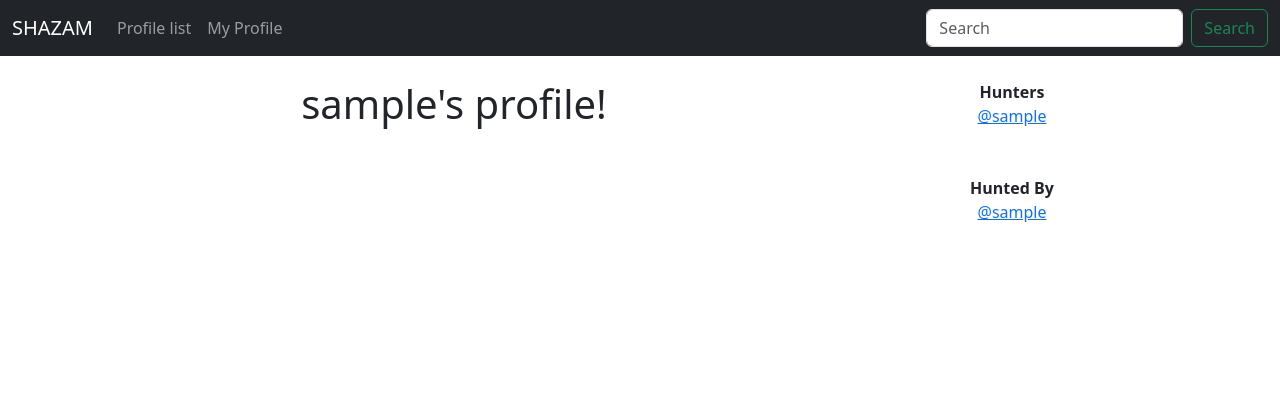
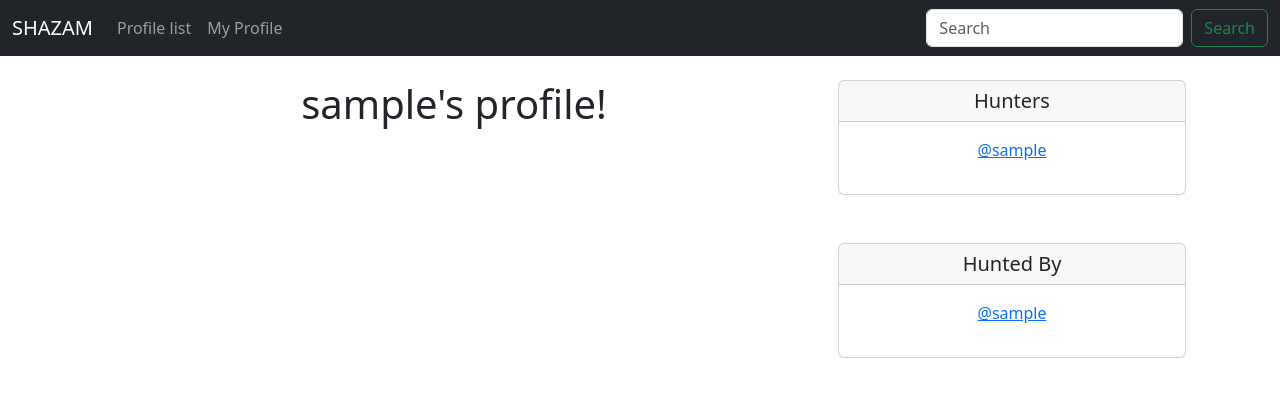
Before and after one commit to shahriaarrr/SHAZAM, a Django app: page /profile/1 in a window 1280 px wide. Shown: the top 397 px of the page. Run offline with Django 4.2, Linux system fonts and the light colour scheme; the visitor is signed in with stand-in values (Sample User, id 1); data comes from the database, SQL or seed files in the repository.

Commit message:
add card for followers and followed by sections

```diff
--- a/shazam/templates/profile.html
+++ b/shazam/templates/profile.html
@@ -8,16 +8,32 @@
             </div>
 
             <div class="col-4">
-                <strong>Hunters</strong><br/>
+                <div class="card">
+                  <h5 class="card-header">Hunters</h5>
+                  <div class="card-body">
+                    <p class="card-text">
                         {% for hunting in profile.hunters.all %}
                             <a href="{% url 'profile' hunting.user.id %}">@{{ hunting }}<a/><br/>
                         {% endfor %}
+                    </p>
+                  </div>
+                </div>
                 <br/><br/>
 
-                <strong>Hunted By</strong><br/>
+                <div class="card">
+                  <h5 class="card-header">Hunted By</h5>
+                  <div class="card-body">
+                    <p class="card-text">
                         {% for hunting in profile.hunted_by.all %}
                             <a href="{% url 'profile' hunting.user.id %}">@{{ hunting }}<a/><br/>
                         {% endfor %}
+                    </p>
+                  </div>
+                </div>
+
+
+
+
             <div/>
         <div/>
     <div/>
```
Lines whose indentation alone changed are shown as unchanged.
